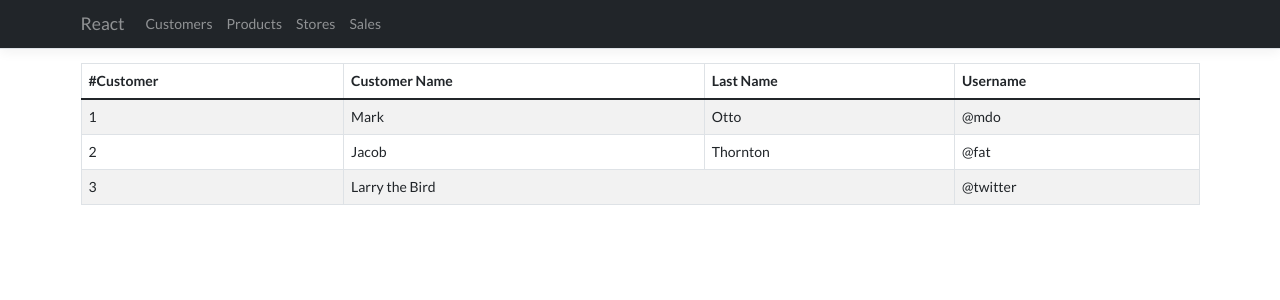
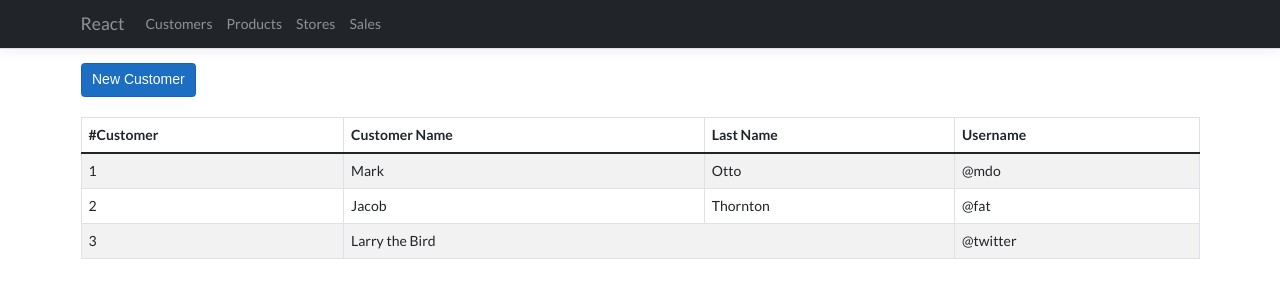
Before and after one commit to lauraluuu/SalesManagementApp, a React (Create React App) app in the folder ClientApp/: page / in a window 1280 px wide. Shown: the top 300 px of the page. Built offline with nearby package versions, Linux system fonts and the light colour scheme.

Commit message:
create new buttons

```diff
--- a/ClientApp/src/App.js
+++ b/ClientApp/src/App.js
@@ -1,9 +1,6 @@
 import React, { Component } from 'react';
 import { Route } from 'react-router';
 import { Layout } from './components/Layout';
-import { Home } from './components/Home';
-import { FetchData } from './components/FetchData';
-import { Counter } from './components/Counter';
 import CustomerComponent from './components/CustomerComponent';
 import ProductComponent from './components/ProductComponent';
 import StoreComponent from './components/StoreComponent';
--- a/ClientApp/src/components/CustomerComponent.js
+++ b/ClientApp/src/components/CustomerComponent.js
@@ -1,8 +1,17 @@
 import React from 'react';
-import { Table } from 'reactstrap';
+import { Table, Button } from 'reactstrap';
 
  const CustomerComponent = (props) => {
     return (
+        <div>
+            <div>
+                <Button
+                    color="primary"
+                >
+                    New Customer
+                </Button>
+            </div>
+            <br />
             <Table striped bordered hover>
                 <thead>
                     <tr>
@@ -32,6 +41,7 @@ import { Table } from 'reactstrap';
                     </tr>
                 </tbody>
             </Table>
+        </div>
     )
 }
 
--- a/ClientApp/src/components/NavMenu.js
+++ b/ClientApp/src/components/NavMenu.js
@@ -1,6 +1,5 @@
 import React, { Component } from 'react';
 import { Collapse, Container, Navbar, NavbarBrand, NavbarToggler, NavItem, NavLink } from 'reactstrap';
-// import {Navbar, Container, Nav} from 'react-bootstrap';
 import { Link } from 'react-router-dom';
 import './NavMenu.css';
 
--- a/ClientApp/src/components/ProductComponent.js
+++ b/ClientApp/src/components/ProductComponent.js
@@ -1,8 +1,17 @@
 import React from 'react';
-import { Table } from 'reactstrap';
+import { Table, Button } from 'reactstrap';
 
  const ProductComponent = (props) => {
     return (
+        <div>
+            <div>
+                <Button
+                    color="primary"
+                >
+                    New Product
+                </Button>
+            </div>
+            <br />
             <Table striped bordered hover>
                 <thead>
                     <tr>
@@ -32,6 +41,7 @@ import { Table } from 'reactstrap';
                     </tr>
                 </tbody>
             </Table>
+        </div>
     )
 }
 
--- a/ClientApp/src/components/SalesComponent.js
+++ b/ClientApp/src/components/SalesComponent.js
@@ -1,8 +1,17 @@
 import React from 'react';
-import { Table } from 'reactstrap';
+import { Table, Button } from 'reactstrap';
 
  const SalesComponent = (props) => {
     return (
+        <div>
+            <div>
+                <Button
+                    color="primary"
+                >
+                    New Sale
+                </Button>
+            </div>
+            <br />
             <Table striped bordered hover>
                 <thead>
                     <tr>
@@ -32,6 +41,8 @@ import { Table } from 'reactstrap';
                     </tr>
                 </tbody>
             </Table>
+        </div>
+
     )
 }
 
--- a/ClientApp/src/components/StoreComponent.js
+++ b/ClientApp/src/components/StoreComponent.js
@@ -1,8 +1,17 @@
 import React from 'react';
-import { Table } from 'reactstrap';
+import { Table, Button } from 'reactstrap';
 
  const StoreComponent = (props) => {
     return (
+        <div>
+            <div>
+                <Button
+                    color="primary"
+                >
+                    New Store
+                </Button>
+            </div>
+            <br />
             <Table striped bordered hover>
                 <thead>
                     <tr>
@@ -32,6 +41,7 @@ import { Table } from 'reactstrap';
                     </tr>
                 </tbody>
             </Table>
+        </div>
     )
 }
 
```
Lines whose indentation alone changed are shown as unchanged.
